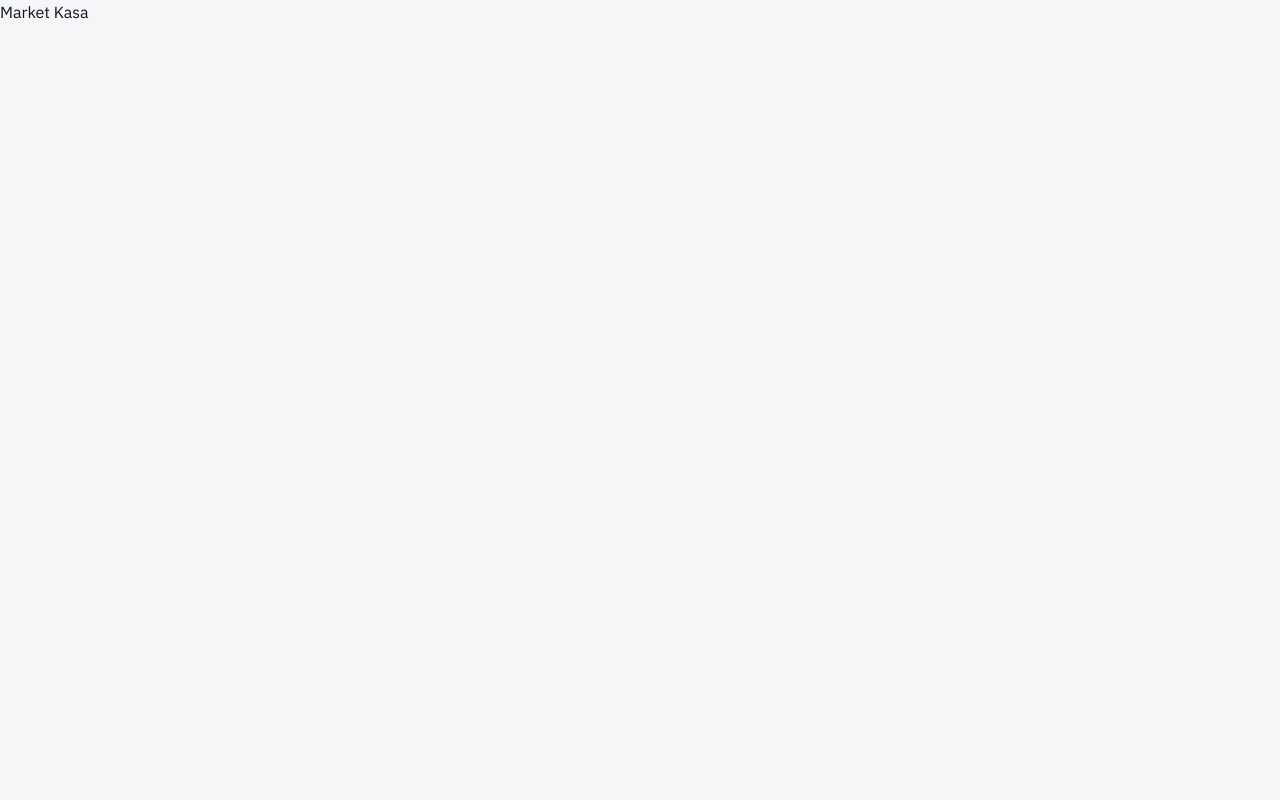
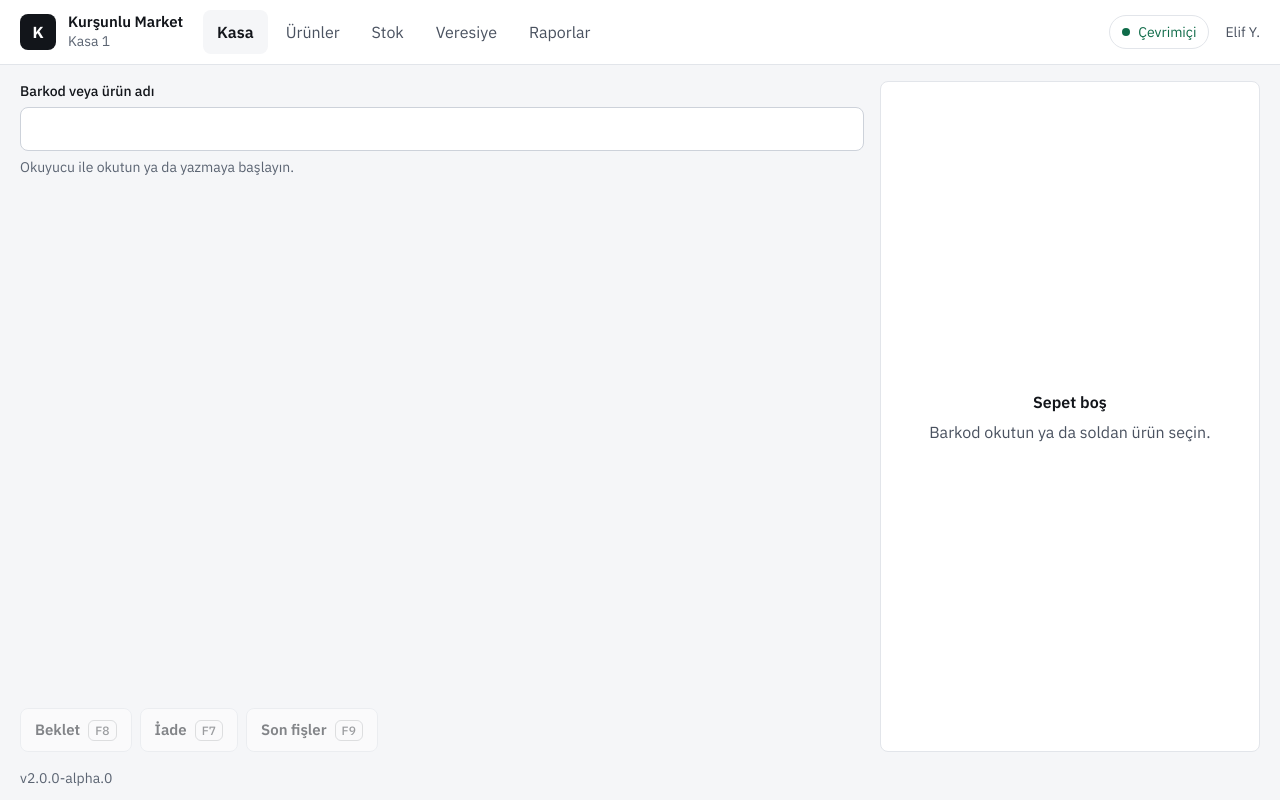
Before and after one commit to HasanKaan28/Market_Kasa, a React (Vite) app: page / in a window 1280 px wide. Built offline with nearby package versions, Linux system fonts and the light colour scheme.

Commit message:
feat(v2): add POS app shell in the clean professional direction

```diff
--- a/src/app/App.tsx
+++ b/src/app/App.tsx
@@ -1,9 +1,32 @@
 import type { JSX } from 'react';
+import { Button, TextField } from '@/design';
+import { AppShell } from './AppShell';
 
 export function App(): JSX.Element {
   return (
-    <main>
-      <h1>Market Kasa</h1>
-    </main>
+    <AppShell
+      marketName="Kurşunlu Market"
+      deviceName="Kasa 1"
+      staffName="Elif Y."
+      syncState="online"
+      activeNav="pos"
+    >
+      <TextField
+        label="Barkod veya ürün adı"
+        hint="Okuyucu ile okutun ya da yazmaya başlayın."
+        type="search"
+      />
+      <div className="mt-auto flex flex-wrap gap-2">
+        <Button kbd="F8" disabled>
+          Beklet
+        </Button>
+        <Button kbd="F7" disabled>
+          İade
+        </Button>
+        <Button kbd="F9" disabled>
+          Son fişler
+        </Button>
+      </div>
+    </AppShell>
   );
 }
--- /dev/null
+++ b/src/app/AppShell.tsx
@@ -0,0 +1,139 @@
+import type { JSX, ReactNode } from 'react';
+import { APP_VERSION } from './version';
+
+export type NavKey = 'pos' | 'products' | 'stock' | 'customers' | 'reports';
+
+export type SyncState = 'online' | 'offline' | 'pending';
+
+export type AppShellProps = {
+  marketName: string;
+  deviceName: string;
+  staffName: string;
+  syncState: SyncState;
+  pendingCount?: number;
+  activeNav: NavKey;
+  children?: ReactNode;
+  cart?: ReactNode;
+};
+
+const NAV_ITEMS: readonly { key: NavKey; label: string }[] = [
+  { key: 'pos', label: 'Kasa' },
+  { key: 'products', label: 'Ürünler' },
+  { key: 'stock', label: 'Stok' },
+  { key: 'customers', label: 'Veresiye' },
+  { key: 'reports', label: 'Raporlar' },
+];
+
+export function AppShell({
+  marketName,
+  deviceName,
+  staffName,
+  syncState,
+  pendingCount = 0,
+  activeNav,
+  children,
+  cart,
+}: AppShellProps): JSX.Element {
+  return (
+    <div className="flex min-h-dvh flex-col">
+      <header className="flex flex-wrap items-center gap-x-5 gap-y-3 border-b border-line bg-surface px-5 py-2.5">
+        <div className="flex items-center gap-3">
+          <span
+            aria-hidden="true"
+            className="flex size-9 items-center justify-center rounded-control bg-text text-base font-bold text-white"
+          >
+            {marketName.charAt(0)}
+          </span>
+          <div className="flex flex-col leading-tight">
+            <span className="text-[15px] font-semibold">{marketName}</span>
+            <span className="text-sm text-muted">{deviceName}</span>
+          </div>
+        </div>
+        <nav aria-label="Ana menü" className="flex flex-wrap gap-1">
+          {NAV_ITEMS.map((item) => (
+            <NavLink key={item.key} navKey={item.key} active={item.key === activeNav}>
+              {item.label}
+            </NavLink>
+          ))}
+        </nav>
+        <div className="ml-auto flex flex-wrap items-center gap-4">
+          <SyncBadge state={syncState} pendingCount={pendingCount} />
+          <span className="text-sm text-text-2">{staffName}</span>
+        </div>
+      </header>
+
+      <div className="flex flex-1 flex-wrap gap-4 px-5 py-4">
+        <main className="flex min-w-0 flex-[999_1_560px] flex-col gap-3.5">{children}</main>
+        <aside
+          aria-label="Sepet"
+          className="flex max-w-[460px] flex-[1_1_380px] flex-col rounded-control border border-line bg-surface"
+        >
+          {cart ?? <EmptyCart />}
+        </aside>
+      </div>
+
+      <footer className="px-5 pb-3 text-sm text-muted">{`v${APP_VERSION}`}</footer>
+    </div>
+  );
+}
+
+function NavLink({
+  navKey,
+  active,
+  children,
+}: {
+  navKey: NavKey;
+  active: boolean;
+  children: ReactNode;
+}): JSX.Element {
+  const stateClasses = active ? 'bg-bg font-semibold text-text' : 'text-text-2 hover:bg-bg';
+  return (
+    <a
+      href={`#/${navKey}`}
+      aria-current={active ? 'page' : undefined}
+      className={`inline-flex min-h-11 items-center rounded-control px-3.5 no-underline ${stateClasses}`}
+    >
+      {children}
+    </a>
+  );
+}
+
+const SYNC_STYLES: Record<SyncState, { dot: string; text: string }> = {
+  online: { dot: 'bg-success', text: 'text-success' },
+  offline: { dot: 'bg-muted', text: 'text-text-2' },
+  pending: { dot: 'bg-accent', text: 'text-accent' },
+};
+
+function SyncBadge({
+  state,
+  pendingCount,
+}: {
+  state: SyncState;
+  pendingCount: number;
+}): JSX.Element {
+  const label =
+    state === 'online'
+      ? 'Çevrimiçi'
+      : state === 'offline'
+        ? 'Çevrimdışı'
+        : `${pendingCount} işlem bekliyor`;
+  const style = SYNC_STYLES[state];
+  return (
+    <span
+      role="status"
+      className={`inline-flex items-center gap-2 rounded-full border border-line px-3 py-1.5 text-sm ${style.text}`}
+    >
+      <span aria-hidden="true" className={`size-2 rounded-full ${style.dot}`} />
+      {label}
+    </span>
+  );
+}
+
+function EmptyCart(): JSX.Element {
+  return (
+    <div className="flex flex-1 flex-col items-center justify-center gap-1.5 p-9 text-center text-text-2">
+      <p className="font-semibold text-text">Sepet boş</p>
+      <p>Barkod okutun ya da soldan ürün seçin.</p>
+    </div>
+  );
+}
```
Also changed, not shown: 1 other file (tests, documents, lock files or other folders).
